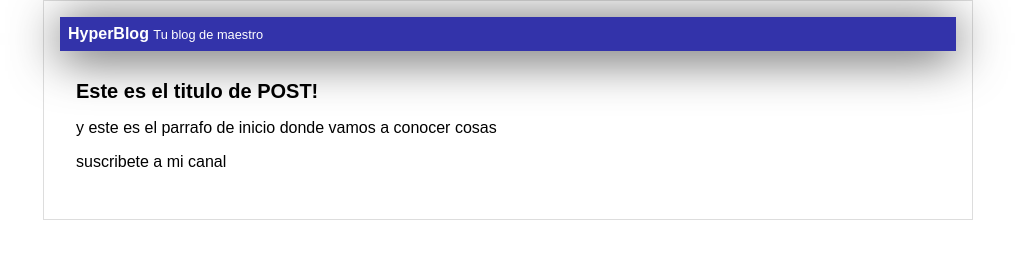
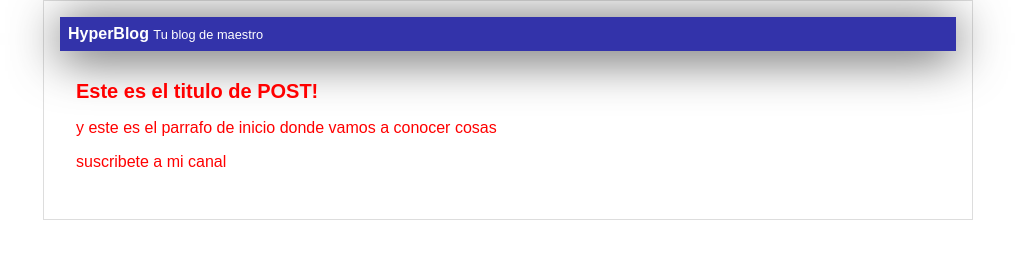
Before and after one commit to CamiloAyala1438/Hyperblog, a plain HTML site: page BLogpost.html in a window 1280 px wide. Shown: the whole page, without its empty margins (132-1147 px from the left). Drawn offline with Linux system fonts and the light colour scheme.

Commit message:
una version de hyperblog

```diff
--- a/BLogpost.html
+++ b/BLogpost.html
@@ -2,7 +2,7 @@
 <html lang="en">
 <head>
 
-  <title>Bienvenido!!</title>
+  <title>Bienvenido a Hyperblog 2.0</title>
 <link rel= "stylesheet" href="css/estilos.css" />
 
 </head>
--- a/css/estilos.css
+++ b/css/estilos.css
@@ -1,11 +1,7 @@
 body
 
 {
-<<<<<<< HEAD
- color: blue;
-=======
  color: red;
->>>>>>> cabecera
     text-align:  center;
     font-family: Arial;
     font-size: 16px;
```
